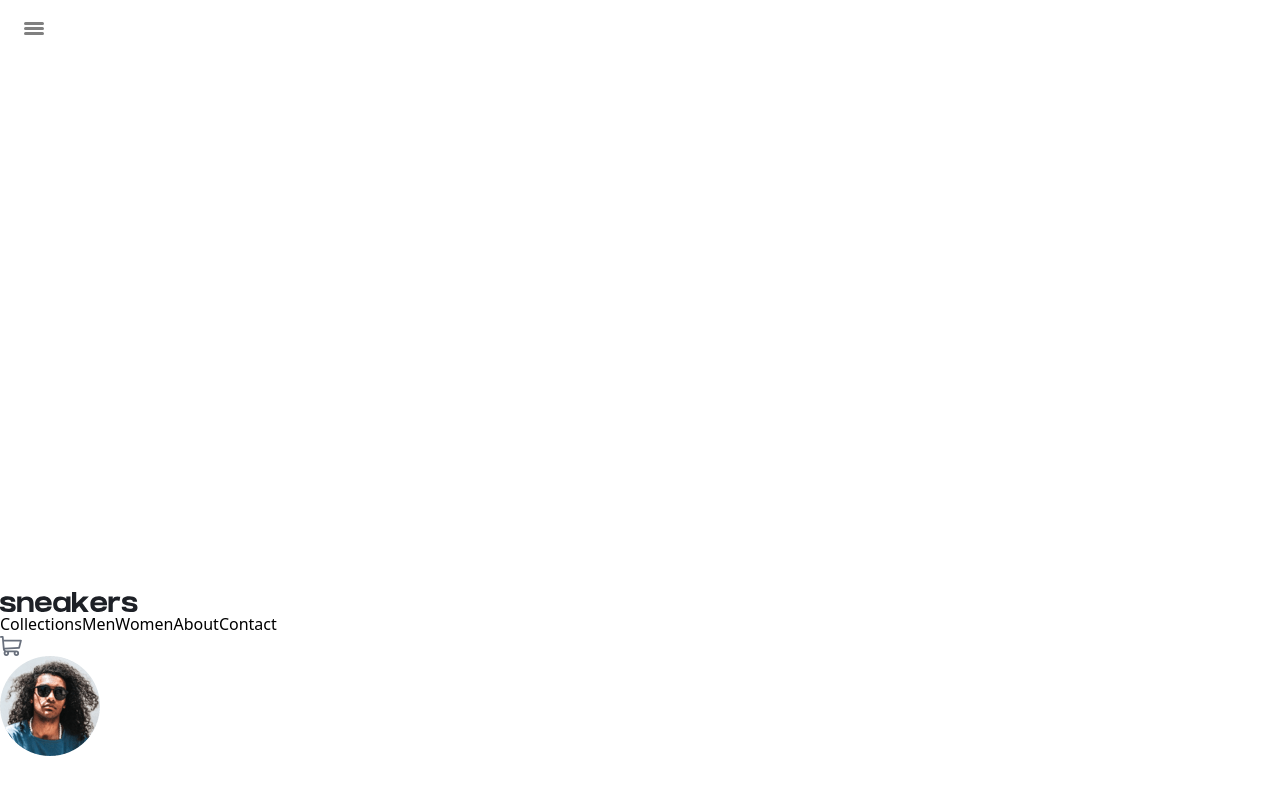
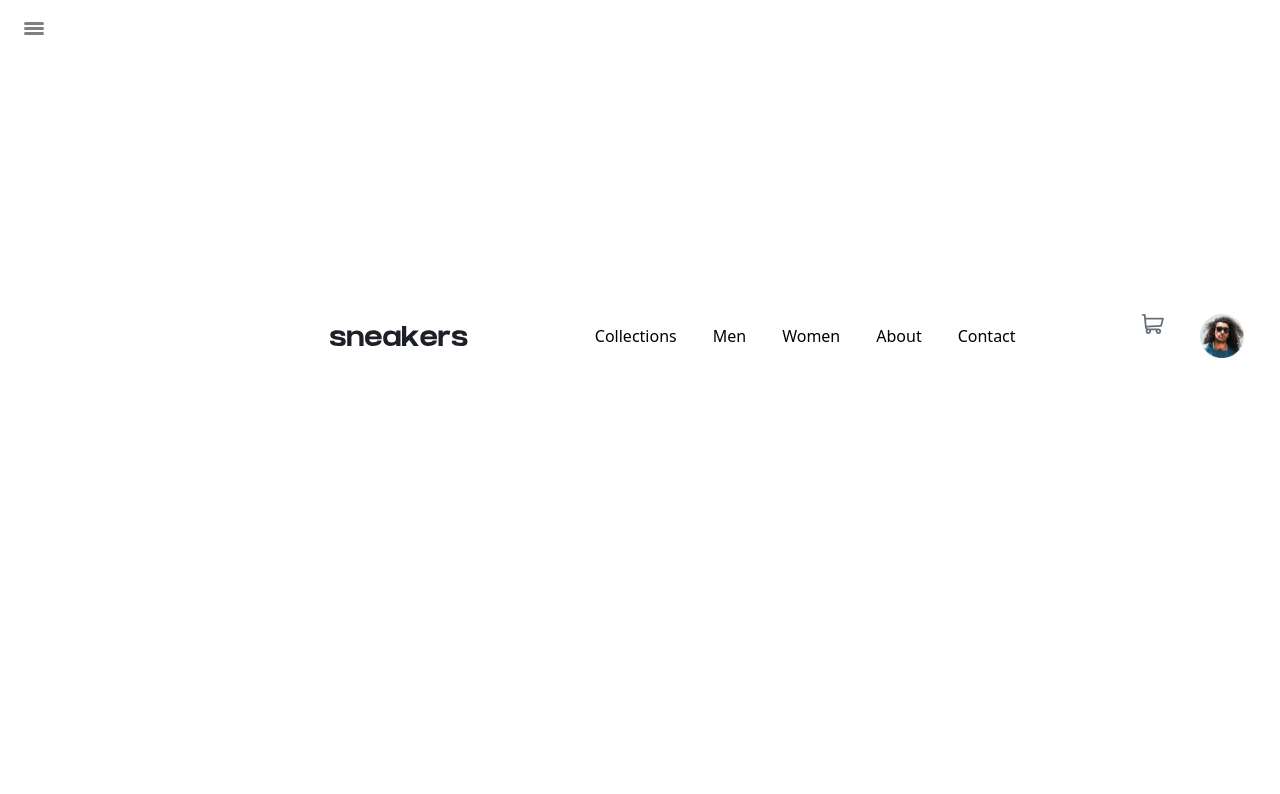
Before and after one commit to ChristalBell/shoes, a React (Create React App) app: page / in a window 1280 px wide. Shown: the top 794 px of the page. Built offline with nearby package versions, Linux system fonts and the light colour scheme.

Commit message:
header needs sizing for media final desktop spacing

```diff
--- a/src/components/Hamburger.scss
+++ b/src/components/Hamburger.scss
@@ -77,4 +77,8 @@
 
 li {
   padding: 0.5rem;
+  &:hover {
+    font-size: 1.1rem;
+    color: orange;
+  }
 }
--- a/src/components/Header.js
+++ b/src/components/Header.js
@@ -1,9 +1,10 @@
 import React from "react";
 import "./Hamburger.scss";
+import "./headerStyles.scss";
 
 const Header = () => {
   return (
-    <div>
+    <div className="header">
       <div className="mobile-menu">
         {/* // Hamburger Menu Hide for Desktop */}
 
@@ -25,6 +26,8 @@ const Header = () => {
         <img src="/images/logo.svg" alt="Sneakers" />
       </a>
 
+      {/* hide for mobile */}
+      <div className="desktop-menu">
         <a href="/" alt="Collections">
           Collections
         </a>
@@ -40,13 +43,18 @@ const Header = () => {
         <a href="/" alt="Contact">
           Contact
         </a>
+      </div>
 
-      <div>
+      <div className="right">
         <a href="/" alt="shopping cart">
           <img src="/images/icon-cart.svg" alt="shopping cart" />
         </a>
         <a href="/" alt="profile">
-          <img src="/images/image-avatar.png" alt="profile" />
+          <img
+            className="profile"
+            src="/images/image-avatar.png"
+            alt="profile"
+          />
         </a>
       </div>
     </div>
--- /dev/null
+++ b/src/components/headerStyles.scss
@@ -0,0 +1,31 @@
+.header {
+  align-items: center;
+  display: flex;
+  justify-content: space-between;
+  padding: 2.5rem 0;
+}
+
+a,
+a::before,
+a::after {
+  color: grey;
+  display: inline-block;
+  padding-right: 2.25rem;
+  text-decoration: none;
+}
+
+a:hover {
+  color: orange;
+  // text-decoration: underline;
+  // text-decoration-thickness: 0.25rem;
+  font-size: 1.1rem;
+  transform: scale(1.025);
+}
+
+.right {
+  display: flex;
+}
+.profile {
+  height: 2.75rem;
+  width: auto;
+}
```
Lines whose indentation alone changed are shown as unchanged.
